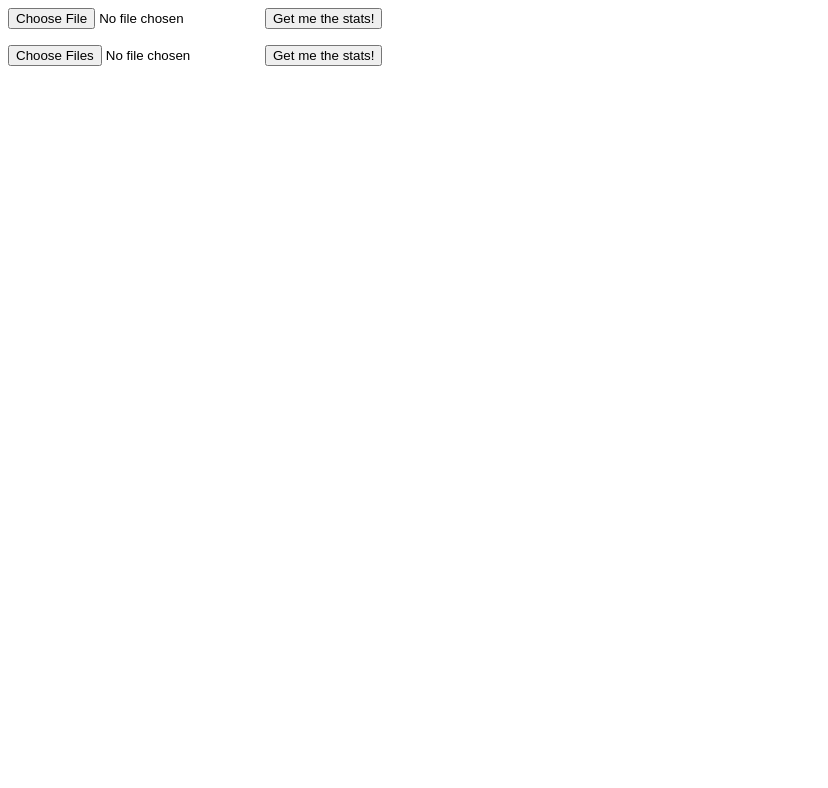
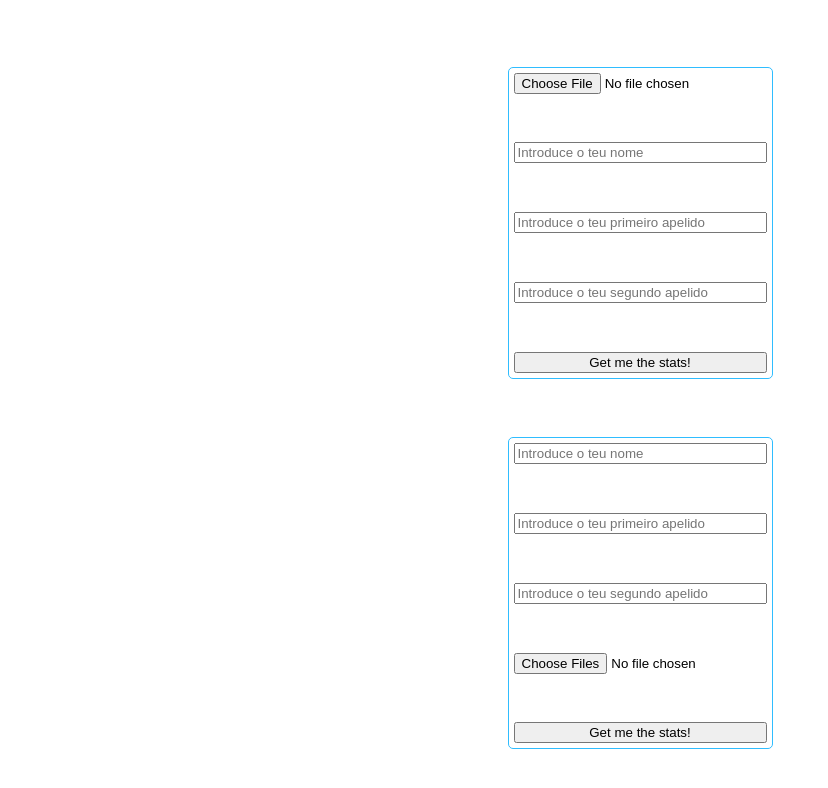
Before and after one commit to cursosisraelsp/Typescript-express-inicio, a website: page public/index.html in a window 1280 px wide. Shown: the whole page, without its empty margins (0-828 px from the left). Drawn offline with Linux system fonts and the light colour scheme.

Commit message:
Probando multer

```diff
--- /dev/null
+++ b/public/css/estilo.css
@@ -0,0 +1,22 @@
+body{
+
+    display: flex;
+    flex-direction: column;
+    height: 100vh;
+    align-items: center;
+    justify-content: space-evenly;
+}
+
+form{
+    display: flex;
+    flex-direction: column;
+    height: 300px;
+    justify-content: space-between;
+    border: 1px solid rgb(47, 189, 255);
+    border-radius: 5px;
+    padding: 5px;
+}
+
+input[type="submit"]{
+    cursor: pointer;
+}
--- a/public/index.html
+++ b/public/index.html
@@ -1,9 +1,26 @@
+<!DOCTYPE html>
+<html lang="en">
+<head>
+  <meta charset="UTF-8">
+  <meta name="viewport" content="width=device-width, initial-scale=1.0">
+  <title>Document</title>
+  <link href="./css/estilo.css" rel="stylesheet"/>
+</head>
+<body>
   <form action="/profile" method="post" enctype="multipart/form-data">
     <input type="file" name="avatar" />
+    <input type="text" name="usuario" placeholder="Introduce o teu nome"/>
+    <input type="text" name="apelido1" placeholder="Introduce o teu primeiro apelido"/>
+    <input type="text" name="apelido2" placeholder="Introduce o teu segundo apelido"/>
     <input type="submit" value="Get me the stats!" class="btn btn-default">
   </form>
 
   <form action="/photos/upload" method="post" enctype="multipart/form-data" >
+    <input type="text" name="usuario" placeholder="Introduce o teu nome"/>
+    <input type="text" name="apelido1" placeholder="Introduce o teu primeiro apelido"/>
+    <input type="text" name="apelido2" placeholder="Introduce o teu segundo apelido"/>
     <input type="file" name="photos" multiple/>
     <input type="submit" value="Get me the stats!" class="btn btn-default">
   </form>
+</body>
+</html>
```
Also changed, not shown: configuracion.multer.ts (added, +10 -0 lines), server.ts (+13 -22 lines), Readme.md. Lines whose indentation alone changed are shown as unchanged.
